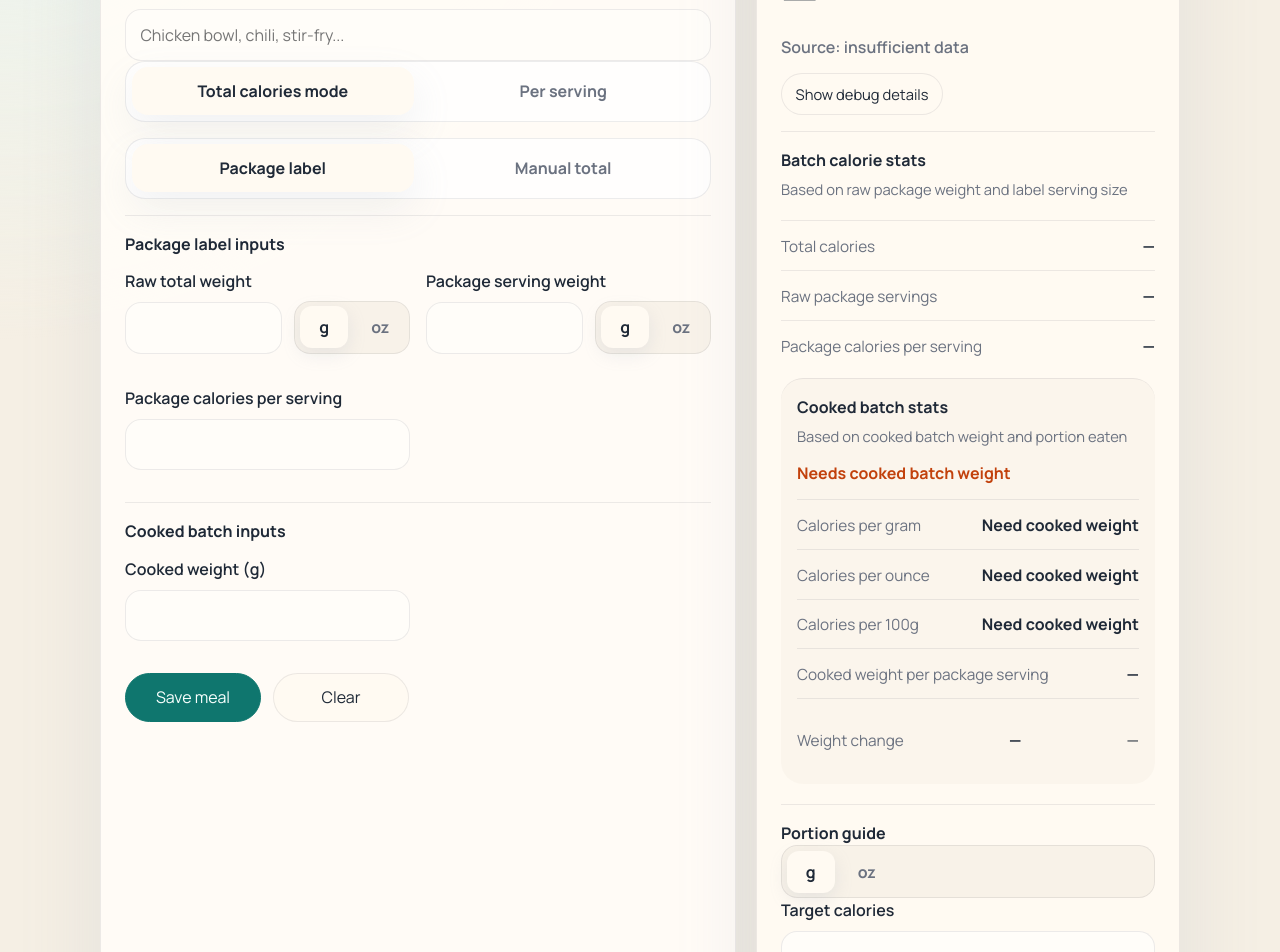
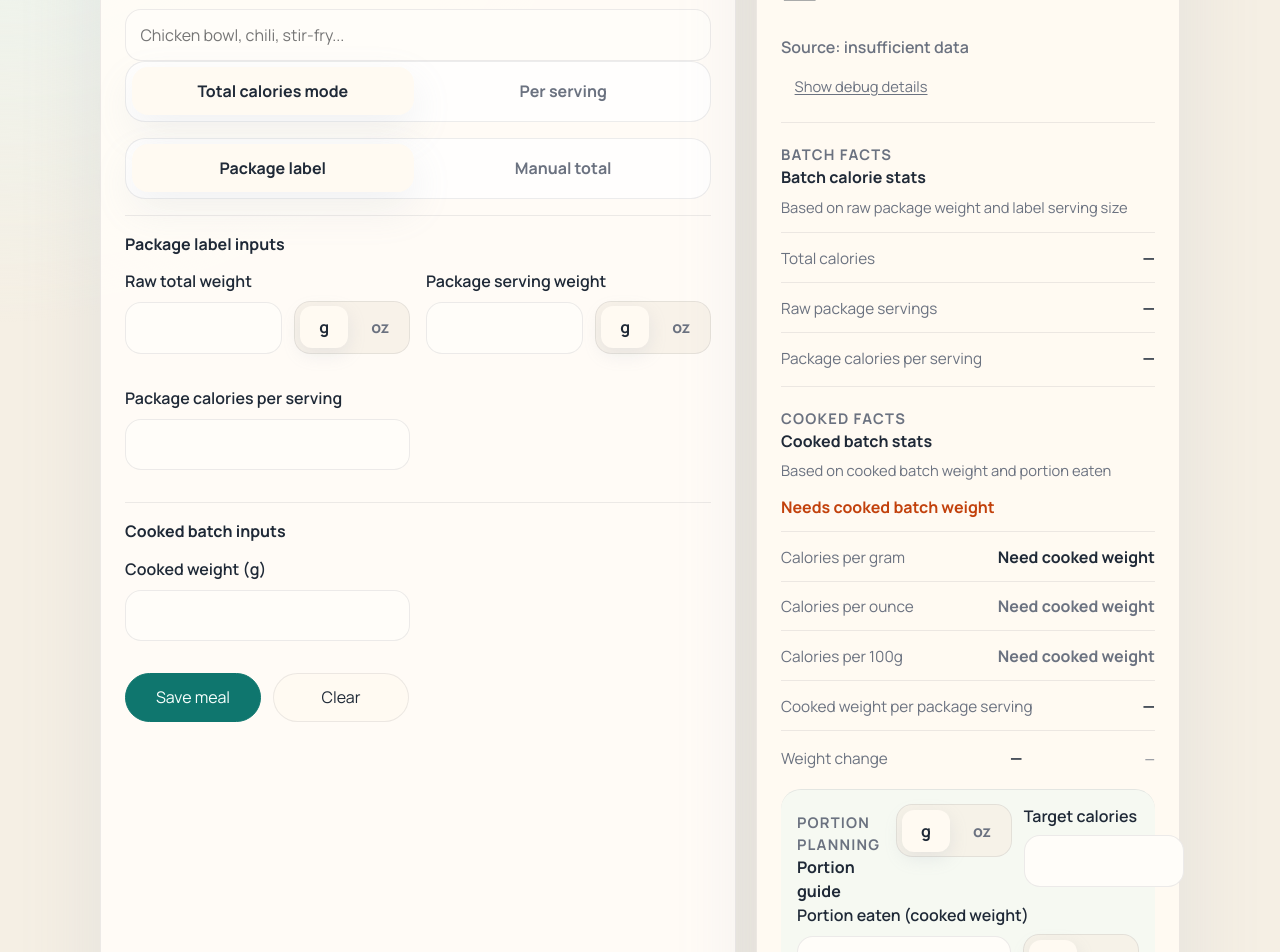
Before and after one commit to relomy/portion_pilot, a React (Vite) app: page / in a window 1280 px wide. Shown: the part 320-1272 px from the top of the page. Built offline with nearby package versions, Linux system fonts and the light colour scheme.

Commit message:
style: refine results panel hierarchy

```diff
--- a/src/components/DevPanel.tsx
+++ b/src/components/DevPanel.tsx
@@ -21,7 +21,11 @@ export function DevPanel({
 
   return (
     <section className="dev-panel">
-      <button type="button" onClick={() => setOpen((current) => !current)}>
+      <button
+        className="dev-panel__toggle dev-panel__toggle--quiet"
+        type="button"
+        onClick={() => setOpen((current) => !current)}
+      >
         {open ? 'Hide debug details' : 'Show debug details'}
       </button>
 
--- a/src/components/ResultsPanel.tsx
+++ b/src/components/ResultsPanel.tsx
@@ -84,6 +84,7 @@ function TotalModeResults({
     <>
       <section className="results-section results-section--batch">
         <header data-testid="results-section-batch">
+          <p className="results-section__eyebrow">Batch facts</p>
           <h3>Batch calorie stats</h3>
           <p>{batchHelper}</p>
         </header>
@@ -115,6 +116,7 @@ function TotalModeResults({
 
       <section className="results-section results-section--cooked">
         <header data-testid="results-section-cooked">
+          <p className="results-section__eyebrow">Cooked facts</p>
           <h3>Cooked batch stats</h3>
           <p>Based on cooked batch weight and portion eaten</p>
         </header>
@@ -176,6 +178,7 @@ function TotalModeResults({
         >
           <header className="portion-guide-header">
             <div>
+              <p className="results-section__eyebrow">Portion planning</p>
               <h3>Portion guide</h3>
             </div>
             <div className="portion-guide-controls">
--- a/src/index.css
+++ b/src/index.css
@@ -352,8 +352,8 @@ input:disabled {
 }
 
 .results-section {
-  margin-top: 1.25rem;
-  padding-top: 1rem;
+  margin-top: 1rem;
+  padding-top: 0.85rem;
   border-top: 1px solid var(--rule);
 }
 
@@ -363,18 +363,31 @@ input:disabled {
   font-size: 0.92rem;
 }
 
+.results-section__eyebrow {
+  margin: 0 0 0.3rem;
+  color: var(--herb-strong);
+  font-size: 0.76rem;
+  font-weight: 700;
+  letter-spacing: 0.08em;
+  text-transform: uppercase;
+}
+
 .results-section--batch {
   margin-top: 1rem;
 }
 
 .results-section--cooked {
-  background: rgba(245, 239, 228, 0.42);
-  border-radius: 22px;
-  padding: 1rem;
+  padding-bottom: 0.15rem;
 }
 
 .results-section--cooked .results-metrics {
-  margin-top: 0.9rem;
+  margin-top: 0.75rem;
+}
+
+.results-section--portion-guide {
+  background: rgba(233, 247, 243, 0.42);
+  border-radius: 20px;
+  padding: 0.9rem 1rem 1rem;
 }
 
 .results-unavailable {
@@ -386,7 +399,7 @@ input:disabled {
 .results-metrics {
   display: grid;
   gap: 0.75rem;
-  margin: 1.25rem 0 0;
+  margin: 0.9rem 0 0;
 }
 
 .results-metrics div {
@@ -414,13 +427,66 @@ input:disabled {
   text-align: right;
 }
 
+.density-reference dt,
+.density-reference dd {
+  color: var(--steel);
+}
+
+.portion-guide-header {
+  display: flex;
+  align-items: flex-start;
+  justify-content: space-between;
+  gap: 1rem;
+}
+
+.portion-guide-controls {
+  display: flex;
+  align-items: flex-start;
+  gap: 0.75rem;
+}
+
+.portion-guide-target {
+  margin: 0;
+  min-width: 10rem;
+}
+
+.portion-guide-target input {
+  margin-top: 0;
+}
+
+.weight-change-callout {
+  margin: 0.35rem 0 0;
+  color: var(--steel);
+  font-size: 0.84rem;
+  text-align: right;
+}
+
 .dev-panel {
-  margin-top: 0.9rem;
+  margin-top: 0.5rem;
 }
 
 .dev-panel button {
   padding: 0.55rem 0.85rem;
   font-size: 0.92rem;
+}
+
+.dev-panel__toggle--quiet {
+  padding: 0;
+  border: 0;
+  background: transparent;
+  color: var(--steel);
+  box-shadow: none;
+  font-size: 0.9rem;
+  text-decoration: underline;
+  text-underline-offset: 0.14em;
+}
+
+.dev-panel__toggle--quiet:hover {
+  color: var(--ink);
+  border: 0;
+  background: transparent;
+  box-shadow: none;
+  transform: none;
 }
 
 .dev-panel pre {
@@ -559,6 +625,12 @@ input:disabled {
     flex-wrap: wrap;
   }
 
+  .portion-guide-header,
+  .portion-guide-controls {
+    flex-direction: column;
+    align-items: stretch;
+  }
+
   .action-row {
     flex-direction: column;
   }
```
Also changed, not shown: 2 other files (tests, documents, lock files or other folders).
